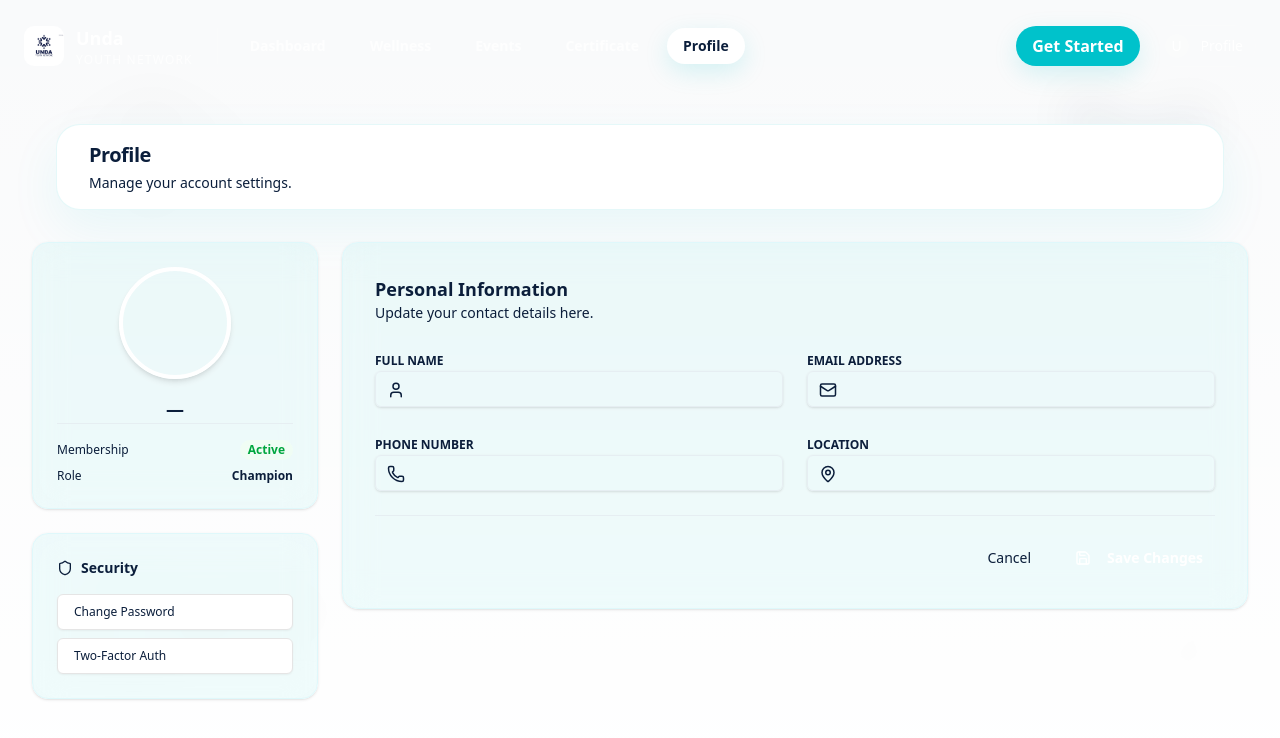
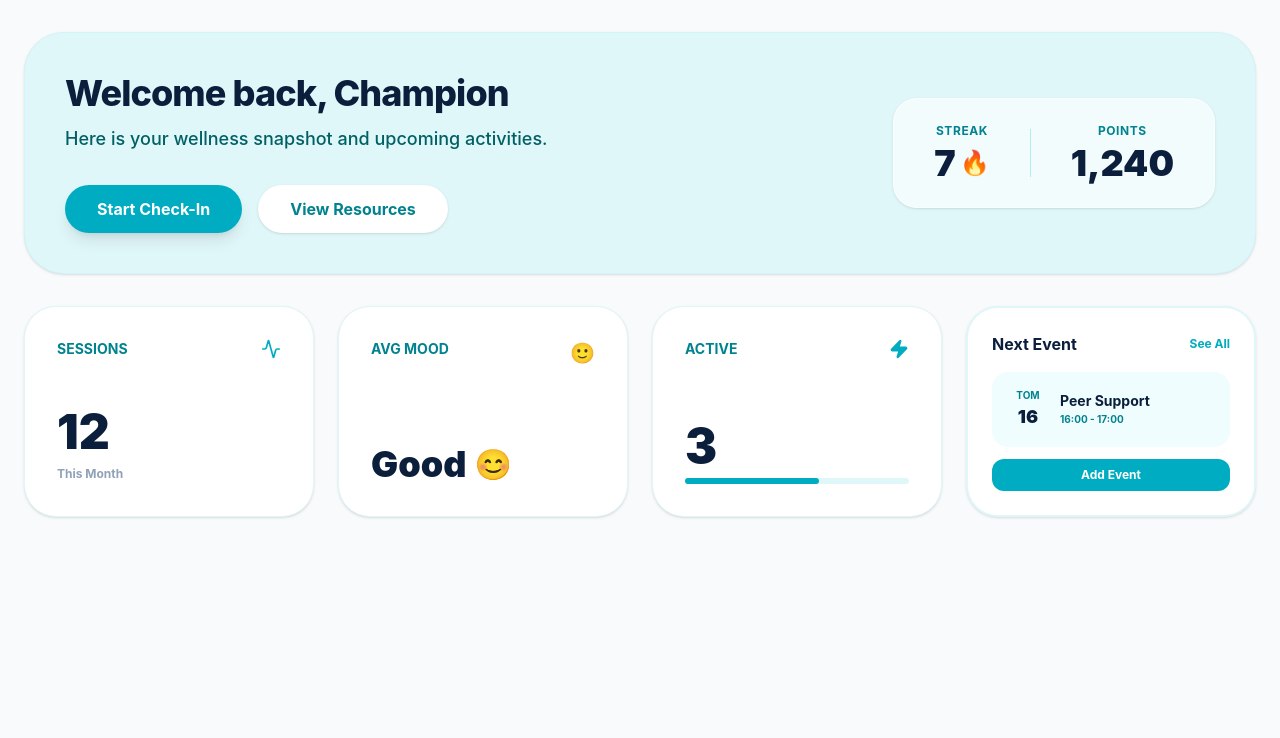
Before and after one commit to JamesKamau-5773/Unda-YouthNetwork-Frontend, a React (Vite) app: page /member/profile in a window 1280 px wide. Shown: the top 738 px of the page. Built offline with nearby package versions, Linux system fonts and the light colour scheme; sample sign-in values are in the browser's storage.

Commit message:
chore(portal): persist WellnessPatternBackground token updates

```diff
--- a/src/features/portal/layout/DashboardLayout.jsx
+++ b/src/features/portal/layout/DashboardLayout.jsx
@@ -1,45 +1,119 @@
 import React from 'react';
-import PortalNavbar from './PortalNavbar';
-import WellnessPatternBackground from './WellnessPatternBackground';
+import { Activity, Zap, Calendar, ArrowRight } from 'lucide-react';
 
-// DashboardLayout Refactored: "Mint & Navy" Aesthetic
-// Changes: Removed Navy Header, Removed Negative Margins, Added Structural Spacing.
+const Dashboard = () => {
+  return (
+    // Main Container with Top Padding to separate from Navbar
+    <div className="w-full max-w-7xl mx-auto px-6 pt-8 pb-20">
 
-const DashboardLayout = ({ children, headerContent }) => {
-  return (
-    // 1. Background: Clean White/Gray (instead of Brand Ice or Navy)
-    <div className="min-h-screen bg-gray-50 text-[#0B1E3B] relative font-sans">
+      {/* --- ROW 1: WELCOME CARD (Full Width) --- */}
+      {/* Aligned perfectly with the grid below */}
+      <div className="w-full bg-[#E0F7FA] rounded-[2.5rem] p-10 mb-8 shadow-sm border border-[#B2EBF2]/30 flex flex-col md:flex-row justify-between items-center gap-8">
 
-      {/* 2. Background Pattern: Kept subtle (z-0).
-          Note: Ensure your pattern opacity is very low (e.g., 5%) so it doesn't distract. */}
-      <WellnessPatternBackground />
+         {/* Left: Text & Buttons */}
+         <div className="flex-1">
+            <h1 className="text-4xl font-extrabold text-[#0B1E3B] mb-3 tracking-tight">
+               Welcome back, Champion
+            </h1>
+            <p className="text-[#006064] text-lg mb-8 font-medium max-w-xl">
+               Here is your wellness snapshot and upcoming activities.
+            </p>
 
+            <div className="flex gap-4">
+               <button className="px-8 py-3 bg-[#00ACC1] hover:bg-[#0097A7] text-white font-bold rounded-full shadow-lg hover:shadow-xl transition-all hover:-translate-y-1 flex items-center gap-2">
+                  Start Check-In
+               </button>
+               <button className="px-8 py-3 bg-white text-[#00838F] font-bold rounded-full shadow-sm hover:bg-white/80 transition-colors">
+                  View Resources
+               </button>
+            </div>
+         </div>
 
-
-      {/* 4. Navbar: Natural Block Stacking */}
-      {/* It sits naturally at the top. z-30 ensures it floats above the pattern. */}
-      <div className="relative z-30">
-        <PortalNavbar />
+         {/* Right: Streak Stats (On White Glass) */}
+         <div className="bg-white/60 backdrop-blur-md px-10 py-6 rounded-3xl border border-white/50 flex items-center gap-10 shadow-sm">
+            <div className="text-center">
+               <span className="block text-xs font-bold text-[#00838F] uppercase tracking-wider mb-1">Streak</span>
+               <div className="flex items-center gap-1">
+                  <span className="text-4xl font-black text-[#0B1E3B]">7</span>
+                  <span className="text-2xl">🔥</span>
+               </div>
+            </div>
+            <div className="w-px h-12 bg-[#B2EBF2]"></div>
+            <div className="text-center">
+               <span className="block text-xs font-bold text-[#00838F] uppercase tracking-wider mb-1">Points</span>
+               <span className="text-4xl font-black text-[#0B1E3B]">1,240</span>
+            </div>
+         </div>
       </div>
 
+      {/* --- ROW 2: METRICS GRID (Strict 4-Column Layout) --- */}
+      {/* gap-6 ensures even spacing between all cards */}
+      <div className="grid grid-cols-1 md:grid-cols-2 lg:grid-cols-4 gap-6">
 
-      <main className="relative z-20 max-w-7xl mx-auto px-4 sm:px-6 lg:px-8 pt-8 pb-20">
+         {/* 1. Sessions Card */}
+         <div className="bg-white border border-[#E0F7FA] p-8 rounded-[2rem] hover:border-[#B2EBF2] transition-colors shadow-sm h-full flex flex-col justify-between">
+            <div className="flex justify-between items-start">
+               <span className="font-bold text-[#00838F] text-sm uppercase">Sessions</span>
+               <Activity size={20} className="text-[#00ACC1]" />
+            </div>
+            <div>
+               <span className="block text-5xl font-black text-[#0B1E3B] mb-1">12</span>
+               <span className="text-xs text-slate-400 font-bold">This Month</span>
+            </div>
+         </div>
 
-        {/* Header Content */}
-        {headerContent && (
-          <div className="mb-8">
-            {headerContent}
-          </div>
-        )}
+         {/* 2. Mood Card */}
+         <div className="bg-white border border-[#E0F7FA] p-8 rounded-[2rem] hover:border-[#B2EBF2] transition-colors shadow-sm h-full flex flex-col justify-between">
+            <div className="flex justify-between items-start">
+               <span className="font-bold text-[#00838F] text-sm uppercase">Avg Mood</span>
+               <span className="text-xl">🙂</span>
+            </div>
+            <div className="flex items-center gap-2">
+               <span className="block text-4xl font-black text-[#0B1E3B]">Good</span>
+               <span className="text-3xl">😊</span>
+            </div>
+         </div>
 
-        {/* Page Content */}
-        <div className="space-y-6">
-          {children}
-        </div>
-      </main>
+         {/* 3. Challenges Card */}
+         <div className="bg-white border border-[#E0F7FA] p-8 rounded-[2rem] hover:border-[#B2EBF2] transition-colors shadow-sm h-full flex flex-col justify-between">
+            <div className="flex justify-between items-start">
+               <span className="font-bold text-[#00838F] text-sm uppercase">Active</span>
+               <Zap size={20} className="text-[#00ACC1]" fill="currentColor" />
+            </div>
+            <div>
+               <span className="block text-5xl font-black text-[#0B1E3B] mb-1">3</span>
+               <div className="w-full bg-[#E0F7FA] h-1.5 rounded-full mt-2">
+                  <div className="bg-[#00ACC1] h-1.5 rounded-full w-3/5"></div>
+               </div>
+            </div>
+         </div>
 
+         {/* 4. Events Card (Matches the other 3 perfectly) */}
+         <div className="bg-white border-2 border-[#E0F7FA] p-6 rounded-[2rem] shadow-sm h-full flex flex-col relative overflow-hidden group hover:border-[#00ACC1] transition-colors">
+            <div className="flex justify-between items-center mb-4">
+               <h3 className="font-bold text-[#0B1E3B]">Next Event</h3>
+               <button className="text-xs font-bold text-[#00ACC1] hover:underline">See All</button>
+            </div>
+
+            <div className="mt-auto bg-[#F0FDFF] p-4 rounded-2xl flex items-center gap-3">
+               <div className="text-center min-w-[40px]">
+                  <span className="block text-[10px] font-bold text-[#00838F] uppercase">TOM</span>
+                  <span className="block text-lg font-black text-[#0B1E3B]">16</span>
+               </div>
+               <div>
+                  <p className="font-bold text-[#0B1E3B] text-sm leading-tight">Peer Support</p>
+                  <p className="text-[10px] text-[#00838F] font-bold uppercase mt-0.5">16:00 - 17:00</p>
+               </div>
+            </div>
+
+            <button className="w-full mt-3 py-2 bg-[#00ACC1] text-white font-bold rounded-xl text-xs hover:bg-[#0097A7] transition-colors">
+               Add Event
+            </button>
+         </div>
+
+      </div>
     </div>
   );
 };
 
-export default DashboardLayout;
+export default Dashboard;
--- a/src/features/portal/layout/PortalNavbar.jsx
+++ b/src/features/portal/layout/PortalNavbar.jsx
@@ -1,9 +1,13 @@
 import React, { useState } from 'react';
 import { Link, useLocation } from 'react-router-dom';
-import { Menu, X } from 'lucide-react';
+import { Menu, X, Bell, ChevronDown } from 'lucide-react'; // Added Bell/Chevron for the profile section
 import undaLogo from '@/assets/logos/unda-logo-main.jpg';
 
-// Zero Grey rules: Navy header, white text inactive, white pill active with dark navy text.
+// Zero Grey Rules:
+// 1. Background: Solid White
+// 2. Text: Brand Navy (#0B1E3B)
+// 3. Active State: Mint Background (#E0F7FA) + Teal Text (#00ACC1)
+
 const navItems = [
   { name: 'Dashboard', path: '/member/dashboard' },
   { name: 'Wellness', path: '/member/check-in' },
@@ -17,92 +21,139 @@
   const [open, setOpen] = useState(false);
 
   return (
-    <header className="w-full">
+    // CHANGE 1: Solid White Background + Mint Border (Clearly Visible)
+    <nav className="w-full bg-white border-b border-[#E0F7FA] sticky top-0 z-50">
       <div className="max-w-7xl mx-auto px-6">
-        <div className="flex items-center justify-between py-6">
-          {/* Left: Logo + Nav grouped together */}
-          <div className="flex items-center gap-6">
-            <div className="flex items-center gap-3">
-              <div className="h-10 w-10 rounded-lg overflow-hidden bg-white flex items-center justify-center">
+        <div className="flex items-center justify-between h-20">
+
+          {/* --- LEFT: Logo + Nav --- */}
+          <div className="flex items-center gap-8 lg:gap-12">
+
+            {/* Logo Section */}
+            <Link to="/member/dashboard" className="flex items-center gap-3">
+              <div className="h-10 w-10 rounded-xl overflow-hidden bg-white border border-gray-100 flex items-center justify-center">
                 <img src={undaLogo} alt="Unda" className="w-full h-full object-contain" />
               </div>
-                <div className="flex flex-col leading-none">
-                <span className="font-extrabold text-white text-lg">Unda</span>
-                <span className="text-white/80 text-xs uppercase tracking-widest">Youth Network</span>
+              <div className="flex flex-col leading-none">
+                {/* CHANGE 2: Text is Navy, not White */}
+                <span className="font-extrabold text-[#0B1E3B] text-lg tracking-tight">
+                  Unda<span className="text-[#00ACC1]">Youth</span>
+                </span>
+                <span className="text-[#00838F] text-[10px] uppercase tracking-widest font-bold mt-0.5">
+                  Member Portal
+                </span>
               </div>
-            </div>
+            </Link>
 
-                    <div className="hidden md:flex items-center pl-4 border-l border-white/20">
-              <nav className="flex items-center gap-3">
-                {navItems.map(i => {
-                  const active = location.pathname === i.path || location.pathname.startsWith(i.path + '/');
+            {/* Desktop Navigation */}
+            <div className="hidden md:flex items-center">
+              <div className="flex items-center gap-2">
+                {navItems.map((item) => {
+                  const active = location.pathname === item.path || location.pathname.startsWith(item.path + '/');
                   return (
                     <Link
-                      key={i.path}
-                      to={i.path}
-                      className={`px-4 py-2 rounded-full font-semibold text-sm transition-shadow ${
+                      key={item.path}
+                      to={item.path}
+                      className={`px-5 py-2.5 rounded-full font-bold text-sm transition-all ${
                         active
-                          ? 'bg-white text-[#0B1E3B] shadow-[0_8px_24px_rgba(0,194,203,0.15)]'
-                                  : 'text-white/80 hover:text-white hover:bg-white/5'
+                          ? 'bg-[#E0F7FA] text-[#00ACC1]' // Active: Mint Pill
+                          : 'text-[#0B1E3B] hover:bg-[#F0FDFF] opacity-80 hover:opacity-100' // Inactive: Navy Ink
                       }`}
                     >
-                      {i.name}
+                      {item.name}
                     </Link>
                   );
                 })}
-              </nav>
+              </div>
             </div>
           </div>
 
-          {/* Right actions (desktop): CTA + Profile pill */}
-          <div className="hidden md:flex items-center gap-3">
-            <Link to="/member/dashboard" className="px-4 py-2 rounded-full bg-[#00C2CB] text-white font-semibold shadow-[0_8px_24px_rgba(0,194,203,0.15)]">Get Started</Link>
-            <Link to="/member/profile" className="px-3 py-2 rounded-full flex items-center gap-3 bg-transparent border border-white/10 text-white hover:bg-white/5">
-              <span className="h-6 w-6 rounded-full bg-white/20 flex items-center justify-center text-sm">U</span>
-              <span className="text-sm font-medium">Profile</span>
+          {/* --- RIGHT: Actions (Profile & Bell) --- */}
+          <div className="hidden md:flex items-center gap-6">
+            <button className="text-[#00ACC1] hover:bg-[#E0F7FA] p-2 rounded-full transition-colors relative">
+               <Bell size={22} />
+               {/* Optional Notification Dot */}
+               <span className="absolute top-2 right-2 w-2 h-2 bg-red-500 rounded-full border-2 border-white"></span>
+            </button>
+
+            {/* Mint Divider */}
+            <div className="h-8 w-px bg-[#E0F7FA]"></div>
+
+            <Link to="/member/profile" className="flex items-center gap-3 group">
+               <div className="text-right hidden lg:block">
+                  <span className="block text-sm font-bold text-[#0B1E3B] leading-none">Champion</span>
+                  <span className="block text-[10px] text-[#00838F] font-bold uppercase mt-1">Member</span>
+               </div>
+               <div className="h-10 w-10 rounded-full bg-[#E0F7FA] border-2 border-transparent group-hover:border-[#B2EBF2] flex items-center justify-center text-[#00ACC1] font-bold shadow-sm transition-all">
+                  JD
+               </div>
+               <ChevronDown size={16} className="text-[#00ACC1]" />
             </Link>
           </div>
 
-          {/* Mobile toggle */}
-          <button className="md:hidden text-white p-2" onClick={() => setOpen(!open)} aria-label="Toggle menu">
-            {open ? <X size={22} /> : <Menu size={22} />}
+          {/* Mobile toggle (Dark Navy) */}
+          <button className="md:hidden text-[#0B1E3B] p-2" onClick={() => setOpen(!open)} aria-label="Toggle menu">
+            {open ? <X size={24} /> : <Menu size={24} />}
           </button>
         </div>
       </div>
 
-      {/* Mobile drawer - White background with dark navy links per Zero Grey rules */}
+      {/* --- MOBILE DRAWER --- */}
       {open && (
         <div className="md:hidden fixed inset-0 z-50 flex">
-          <div className="w-full max-w-sm bg-white shadow-lg p-6">
-            <div className="flex items-center justify-between mb-6">
+          <div className="w-full max-w-sm bg-white shadow-2xl p-6 border-r border-[#E0F7FA]">
+
+            {/* Mobile Header */}
+            <div className="flex items-center justify-between mb-8">
               <div className="flex items-center gap-3">
-                <div className="h-8 w-8 rounded-md overflow-hidden bg-white flex items-center justify-center">
+                <div className="h-8 w-8 rounded-md overflow-hidden bg-white">
                   <img src={undaLogo} alt="Unda" className="w-full h-full object-contain" />
                 </div>
-                <div>
-                  <div className="font-bold text-[#0B1E3B]">Unda</div>
-                  <div className="text-sm text-[#475569]">Member Portal</div>
-                </div>
+                <span className="font-extrabold text-[#0B1E3B] text-lg">Unda</span>
               </div>
-              <button onClick={() => setOpen(false)} aria-label="Close" className="text-portal-navyInk"><X size={20} /></button>
+              <button onClick={() => setOpen(false)} className="text-[#0B1E3B] hover:text-red-500">
+                <X size={24} />
+              </button>
             </div>
 
-                <nav className="flex flex-col gap-3">
-              {navItems.map(i => (
-                <Link key={i.path} to={i.path} onClick={() => setOpen(false)} className={`text-lg font-semibold ${location.pathname === i.path ? 'text-portal-navyInk' : 'text-portal-muted'}`}>
-                  {i.name}
-                </Link>
-              ))}
+            {/* Mobile Links */}
+            <nav className="flex flex-col gap-2">
+              {navItems.map((item) => {
+                 const active = location.pathname === item.path;
+                 return (
+                  <Link
+                    key={item.path}
+                    to={item.path}
+                    onClick={() => setOpen(false)}
+                    className={`block px-4 py-3 rounded-xl font-bold text-base transition-colors ${
+                      active
+                        ? 'bg-[#E0F7FA] text-[#00ACC1]'
+                        : 'text-[#0B1E3B] hover:bg-gray-50'
+                    }`}
+                  >
+                    {item.name}
+                  </Link>
+                 );
+              })}
             </nav>
 
-            <div className="mt-6">
-              <Link to="/member/profile" onClick={() => setOpen(false)} className="block w-full text-center px-4 py-3 rounded-full bg-[#0B1E3B] text-white font-semibold">Profile</Link>
+            {/* Mobile Footer Action */}
+            <div className="mt-8 pt-6 border-t border-[#E0F7FA]">
+              <Link to="/member/profile" onClick={() => setOpen(false)} className="flex items-center gap-3 p-3 rounded-xl bg-gray-50">
+                 <div className="h-10 w-10 rounded-full bg-[#00ACC1] text-white flex items-center justify-center font-bold">JD</div>
+                 <div>
+                    <span className="block font-bold text-[#0B1E3B]">Champion User</span>
+                    <span className="text-xs text-[#00838F]">View Profile</span>
+                 </div>
+              </Link>
             </div>
           </div>
-          <div className="flex-1" onClick={() => setOpen(false)} />
+
+          {/* Backdrop */}
+          <div className="flex-1 bg-[#0B1E3B]/20 backdrop-blur-sm" onClick={() => setOpen(false)} />
         </div>
       )}
-    </header>
+    </nav>
   );
 };
 
```
Also changed, not shown: 5 other files (tests, documents, lock files or other folders).
